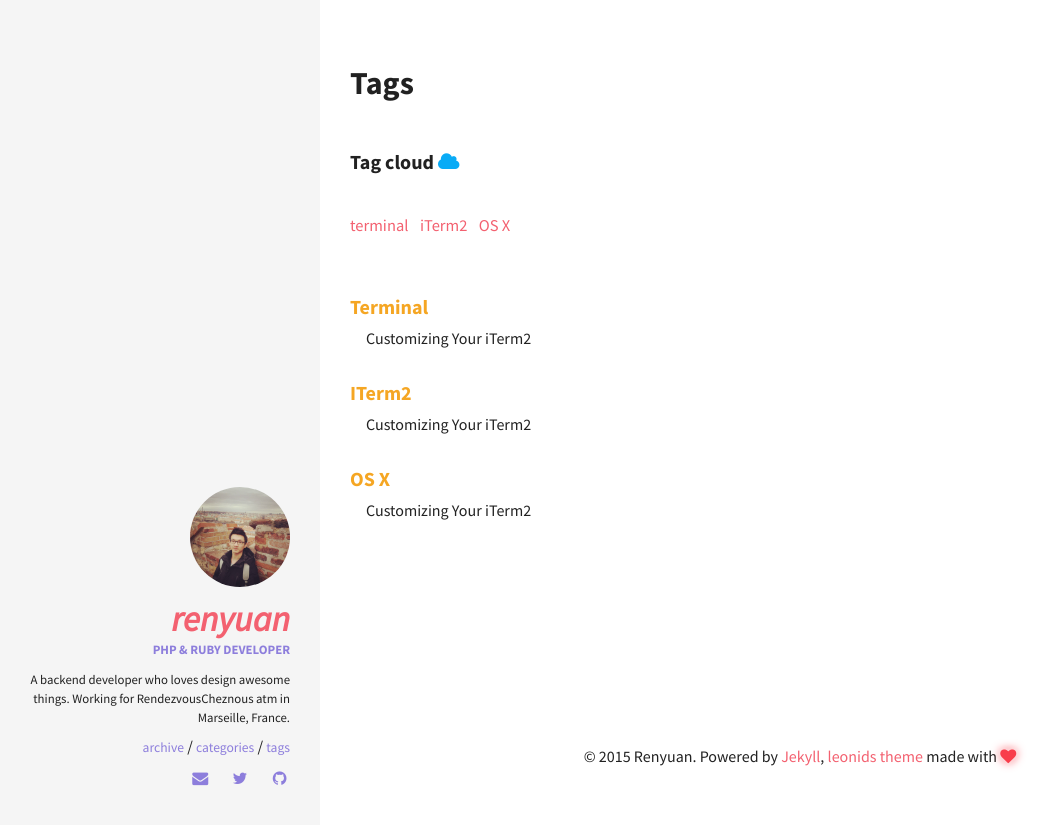
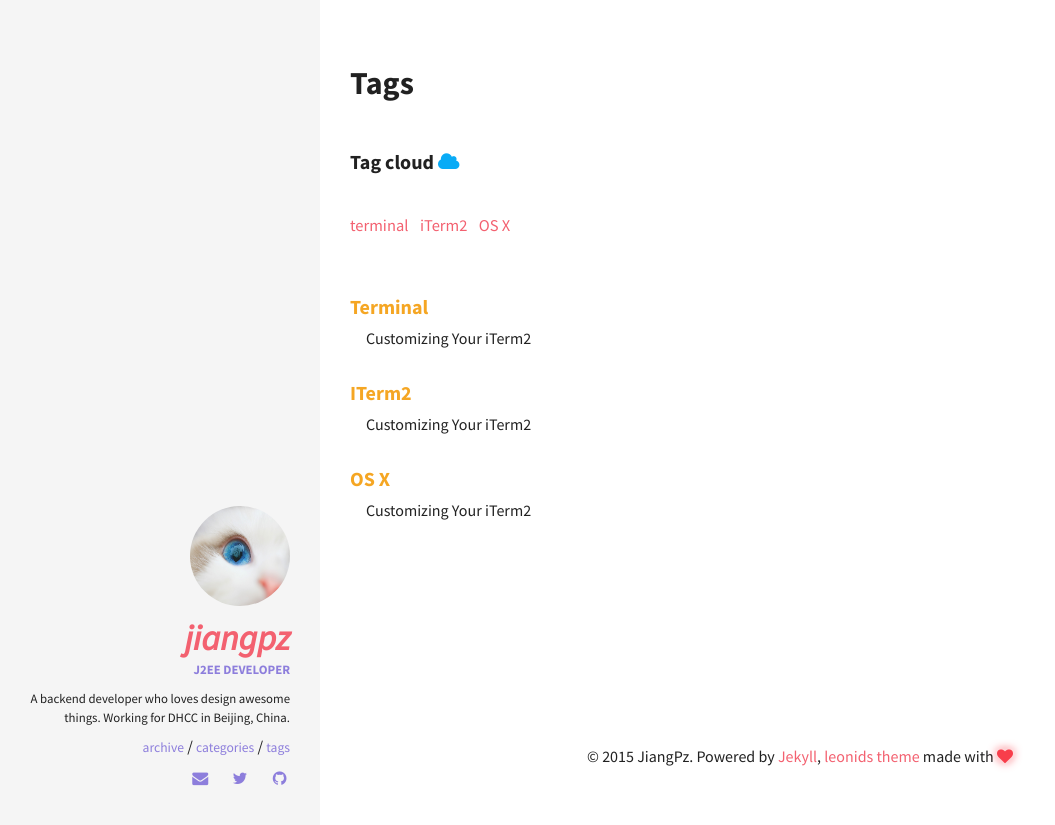
Before and after one commit to jiangpz/jiangpz.github.io, a Jekyll site: the page built from tags.html, in a window 1280 px wide. Shown: the top 825 px of the page, without its empty margins (0-1055 px from the left). Built offline with Jekyll 4.4.1, drawn with Linux system fonts in a browser that asks for light colours.

Commit message:
name and avatar

```diff
--- a/_config.yml
+++ b/_config.yml
@@ -31,10 +31,10 @@ kramdown:
 ####################################
 #
 owner:
-  name: Renyuan
+  name: JiangPz
   avatar: avatar.jpg
-  job: "PHP & Ruby Developer"
-  bio: "A backend developer who loves design awesome things. Working for RendezvousCheznous atm in Marseille, France."
+  job: "J2EE Developer"
+  bio: "A backend developer who loves design awesome things. Working for DHCC in Beijing, China."
   email: zourenyuan@gmail.com
   disqus-shortname: renyuanzblog
   twitter: alittlered3 #username
```
Also changed, not shown: img/avatar.jpg.
